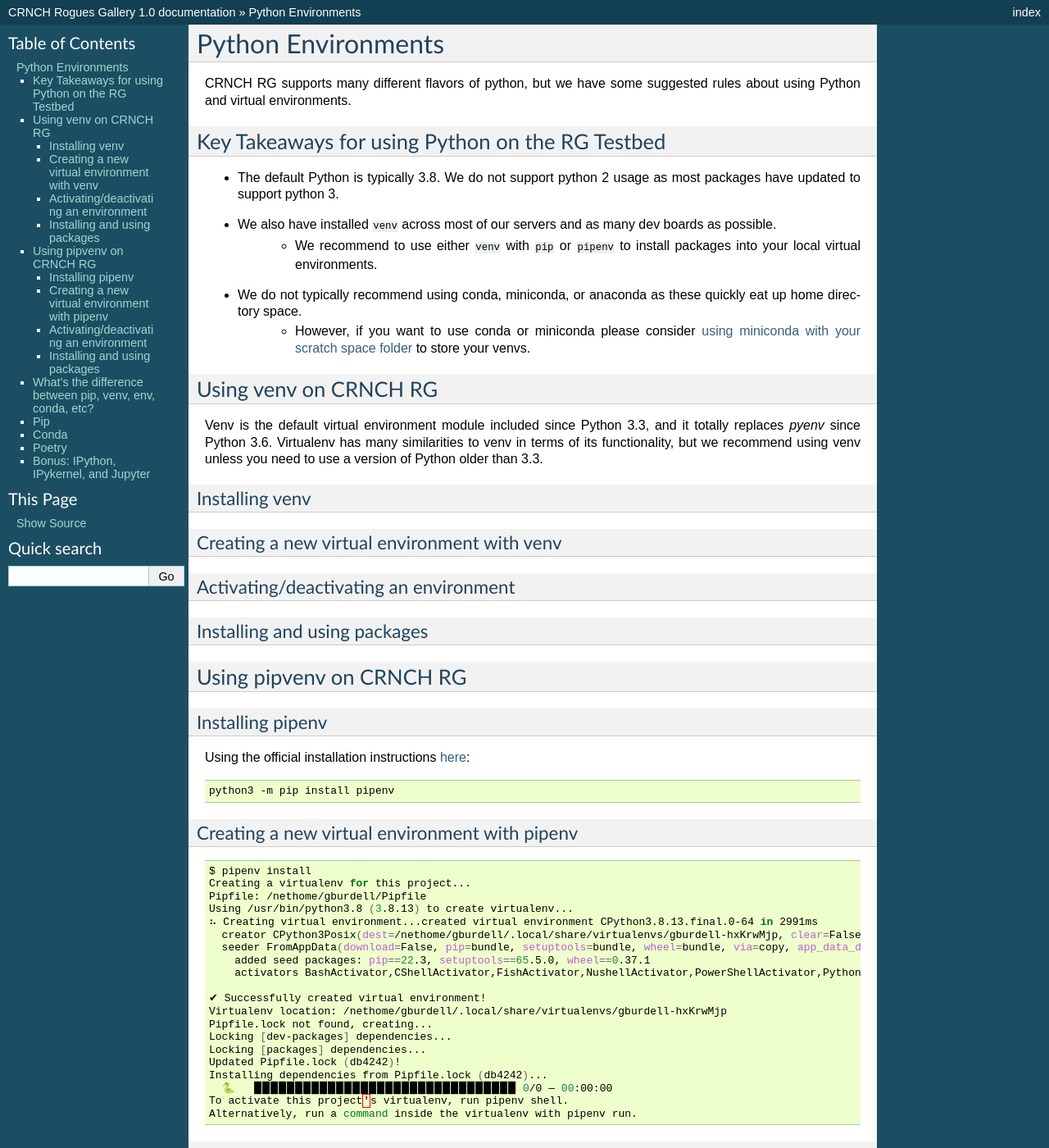
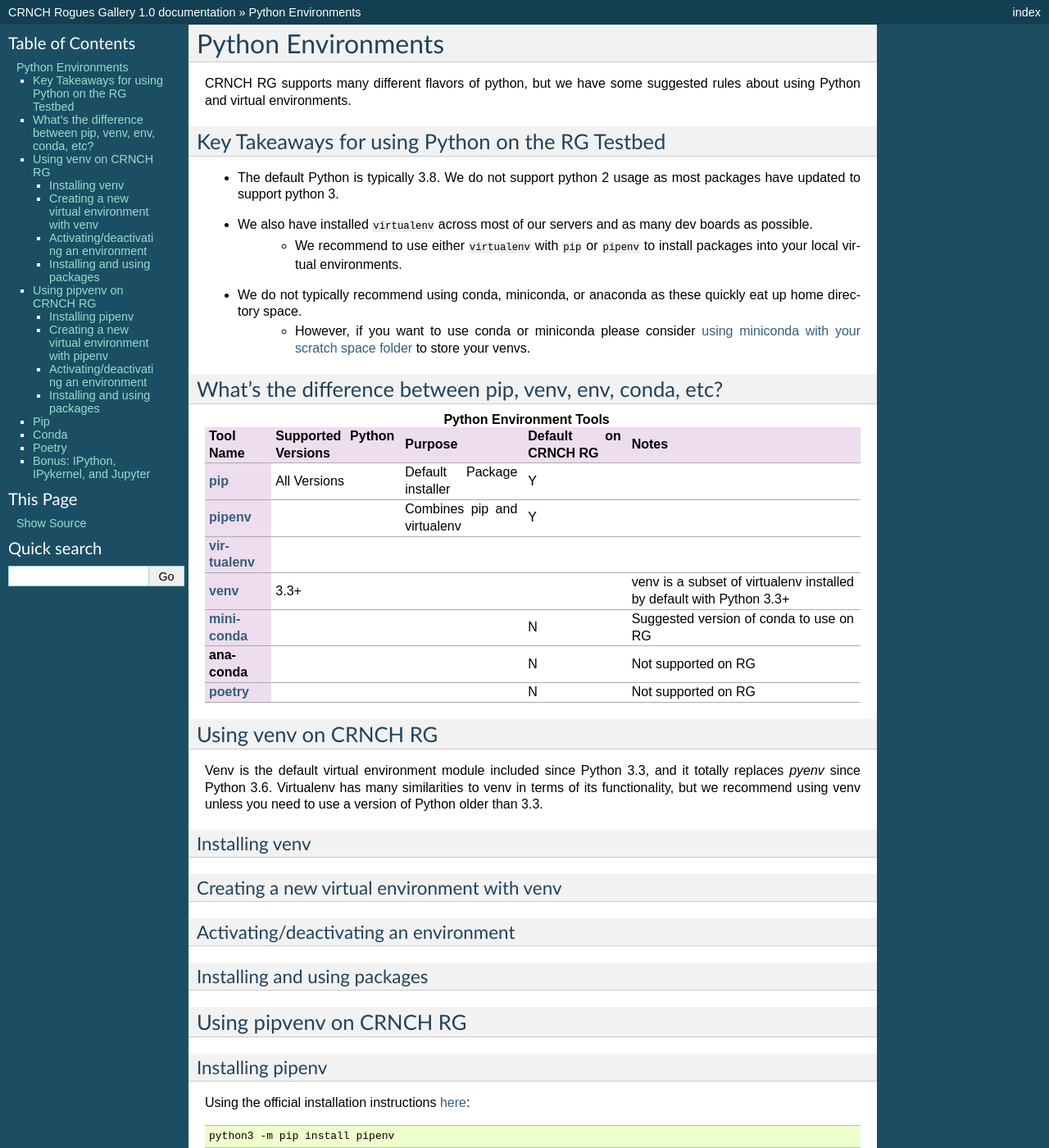
Before and after one commit to gt-crnch-rg/read-the-docs, a Sphinx documentation site: the page built from docs/general/python-environments.rst, in a window 1280 px wide and 1400 px high. Shown: the whole window at 82% size. Built offline with Sphinx 7.4.7, drawn with Linux system fonts in a browser that asks for light colours; pages that are not in the unit, such as notebooks, are missing from menus; some of the changed text lies outside the part shown.

Commit message:
Update python-environments.rst

```diff
--- a/docs/general/python-environments.rst
+++ b/docs/general/python-environments.rst
@@ -8,10 +8,59 @@ Key Takeaways for using Python on the RG Testbed
 =============
 
 - The default Python is typically 3.8. We do not support python 2 usage as most packages have updated to support python 3.
-- We also have installed :code:`venv` across most of our servers and as many dev boards as possible.
-    - We recommend to use either :code:`venv` with :code:`pip` or :code:`pipenv` to install packages into your local virtual environments.
+- We also have installed :code:`virtualenv` across most of our servers and as many dev boards as possible.
+    - We recommend to use either :code:`virtualenv` with :code:`pip` or :code:`pipenv` to install packages into your local virtual environments.
 - We do not typically recommend using conda, miniconda, or anaconda as these quickly eat up home directory space.
     - However, if you want to use conda or miniconda please consider `using miniconda with your scratch space folder <https://gt-crnch-rg.readthedocs.io/en/main/general/rg-filesystems.html>`__ to store your venvs.
+
+What's the difference between pip, venv, env, conda, etc?
+=============
+
+.. list-table:: **Python Environment Tools**
+    :widths: auto
+    :header-rows: 1
+    :stub-columns: 1
+
+    * - Tool Name
+      - Supported Python Versions
+      - Purpose
+      - Default on CRNCH RG
+      - Notes
+    * - `pip <https://pypi.org/project/pip/>`__
+      - All Versions
+      - Default Package installer
+      - Y
+      -
+    * - `pipenv <https://pypi.org/project/pipenv/>`__
+      -
+      - Combines pip and virtualenv
+      - Y
+      -
+    * - `virtualenv <https://virtualenv.pypa.io/en/latest/>`__
+      -
+      -
+      -
+      -
+    * - `venv <https://docs.python.org/3/library/venv.html>`__
+      - 3.3+
+      -
+      -
+      - venv is a subset of virtualenv installed by default with Python 3.3+
+    * - `miniconda <https://docs.conda.io/en/latest/miniconda.html>`__
+      -
+      -
+      - N
+      - Suggested version of conda to use on RG
+    * - anaconda
+      -
+      -
+      - N
+      - Not supported on RG
+    * - `poetry <https://python-poetry.org/>`__
+      -
+      -
+      - N
+      - Not supported on RG
 
 
 Using venv on CRNCH RG
@@ -74,54 +123,7 @@ Installing and using packages
 ~~~~~~~~~~~~~~~~~~~~~~~~~~~~~
 
 
-What's the difference between pip, venv, env, conda, etc?
-=============
 
-.. list-table:: **Python Environment Tools**
-    :widths: auto
-    :header-rows: 1
-    :stub-columns: 1
-
-    * - Tool Name
-      - Supported Python Versions
-      - Purpose
-      - Installed on CRNCH RG
-      - Notes
-    * - pip
-      - All Versions
-      - Default Package installer
-      - Y
-      -
-    * - pipenv
-      -
-      - Combines pip and virtualenv
-      - Y
-      -
-    * - virtualenv
-      -
-      -
-      -
-      -
-    * - venv
-      -
-      -
-      -
-      -
-    * - miniconda
-      -
-      -
-      - Y
-      - Suggested version of conda to use on RG
-    * - anaconda
-      -
-      -
-      - N
-      - Not supported on RG
-    * - poetry
-      -
-      -
-      - N
-      - Not supported on RG
 
 Pip
 ==============
```
